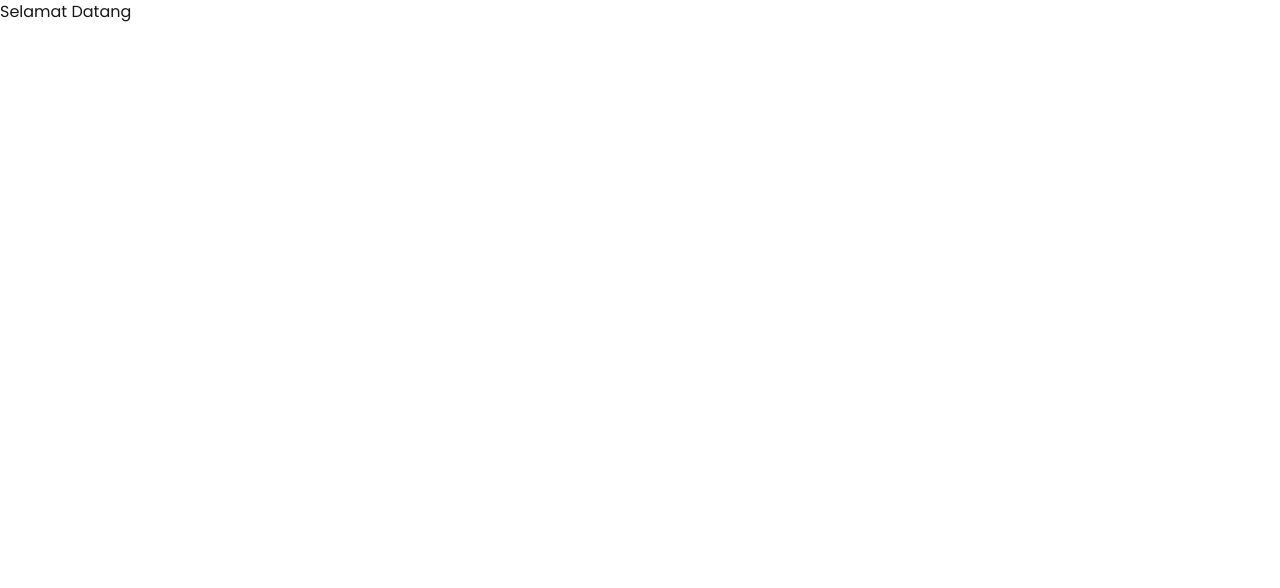
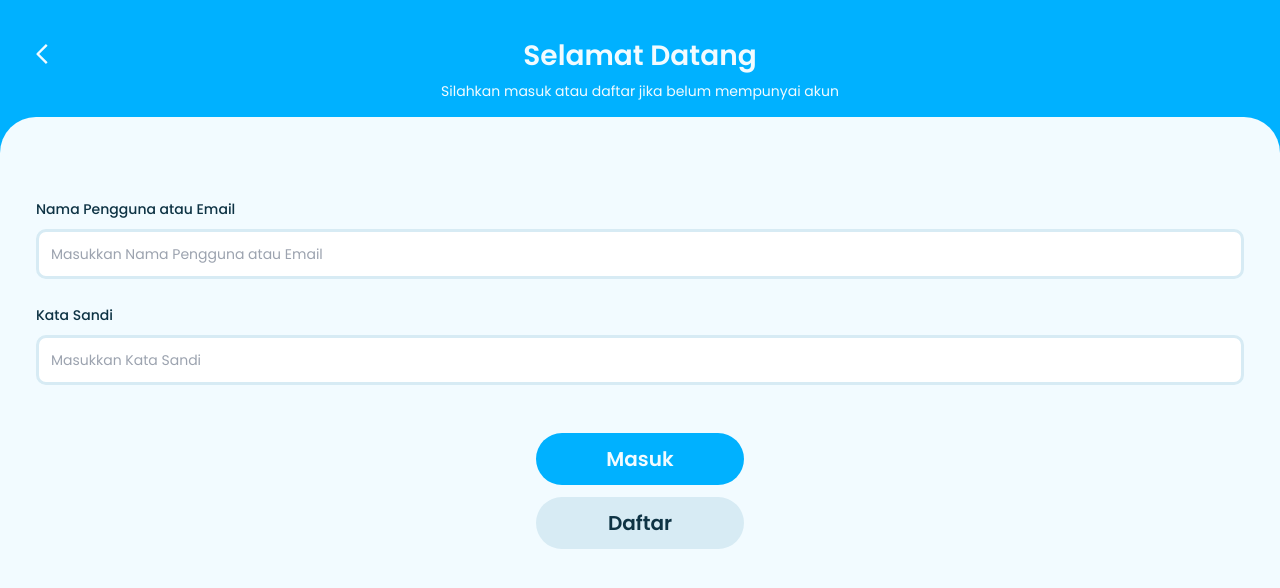
Before and after one commit to derbitrijulian/Web-App-RVM, a Next.js app: page /login in a window 1280 px wide. Shown: the top 588 px of the page. Built offline with nearby package versions, Linux system fonts and the light colour scheme.

Commit message:
login page

```diff
--- /dev/null
+++ b/src/app/home/page.js
@@ -0,0 +1,7 @@
+export default function Page() {
+    return (
+        <div>
+            <h1>Home</h1>
+        </div>
+    )
+}
--- a/src/app/login/page.js
+++ b/src/app/login/page.js
@@ -1,7 +1,63 @@
+import Image from "next/image";
+import Link from "next/link";
+
 export default function Page() {
     return (
-        <div>
-            <h1>Selamat Datang</h1>
+        <div className="bg-primary h-screen pt-[35px]">
+            <div className="flex items-center justify-center">
+                {/* Icon Back */}
+                <button className="absolute left-8 top-[44px]">
+                    <img
+                        src="/svg/image-back.svg"
+                        alt="Back"
+                        className="w-5 h-5"
+                    />
+                </button>
+
+                {/* Heading */}
+                <h1 className="text-bgSecondary font-semibold w-full text-center text-[28px]">
+                    Selamat Datang
+                </h1>
+            </div>
+
+            <p className="text-bgSecondary text-sm font-regular text-center text-[12px] pt-1 pb-4 pl-20 pr-20">
+                Silahkan masuk atau daftar jika belum mempunyai akun
+            </p>
+
+            <div className="bg-bgSecondary h-screen rounded-t-[36px] pt-20 px-9">
+                <div>
+                    <label className="text-text-primary text-sm font-medium">
+                        Nama Pengguna atau Email
+                    </label>
+                    <input
+                        type="text"
+                        placeholder="Masukkan Nama Pengguna atau Email"
+                        className="mt-2 pl-3 pr-3 w-full p-3 border-[3px] border-secondary rounded-[10px] text-sm focus:outline-none focus:ring-2 focus:ring-primary focus:border-transparent"
+                    />
+                </div>
+
+                <div className="mt-6">
+                    <label className="text-text-primary text-sm font-medium">
+                        Kata Sandi
+                    </label>
+                    <input
+                        type="text"
+                        placeholder="Masukkan Kata Sandi"
+                        className="mt-2 pl-3 pr-3 w-full p-3 border-[3px] border-secondary rounded-[10px] text-sm focus:outline-none focus:ring-2 focus:ring-primary focus:border-transparent"
+                    />
+                </div>
+                <div className="grid justify-center gap-3 pt-12">
+                    <Link href="/login">
+                        <button className="py-3 bg-primary rounded-full w-52 text-bgSecondary font-semibold text-xl">Masuk</button>
+                    </Link>
+
+                    <Link href="/registration">
+                        <button className="py-3 bg-secondary rounded-full w-52 text-text-primary font-semibold text-xl">Daftar</button>
+                    </Link>
+                </div>
+            </div>
         </div>
+
+
     )
 }
--- a/src/app/onboarding/page.js
+++ b/src/app/onboarding/page.js
@@ -17,7 +17,10 @@ export default function Page() {
                 <Link href="/login">
                     <button className="py-3 bg-primary rounded-full w-52 text-bgSecondary font-semibold text-xl">Masuk</button>
                 </Link>
-                <button className="py-3 bg-secondary rounded-full w-52 text-text-primary font-semibold text-xl">Daftar</button>
+
+                <Link href="/registration">
+                    <button className="py-3 bg-secondary rounded-full w-52 text-text-primary font-semibold text-xl">Daftar</button>
+                </Link>
             </div>
         </div>
     )
--- /dev/null
+++ b/src/app/registration/page.js
@@ -0,0 +1,7 @@
+export default function Page() {
+    return (
+        <div>
+            <h1>Selamat Datang</h1>
+        </div>
+    )
+}
```
Also changed, not shown: public/svg/image-back.svg (added).
